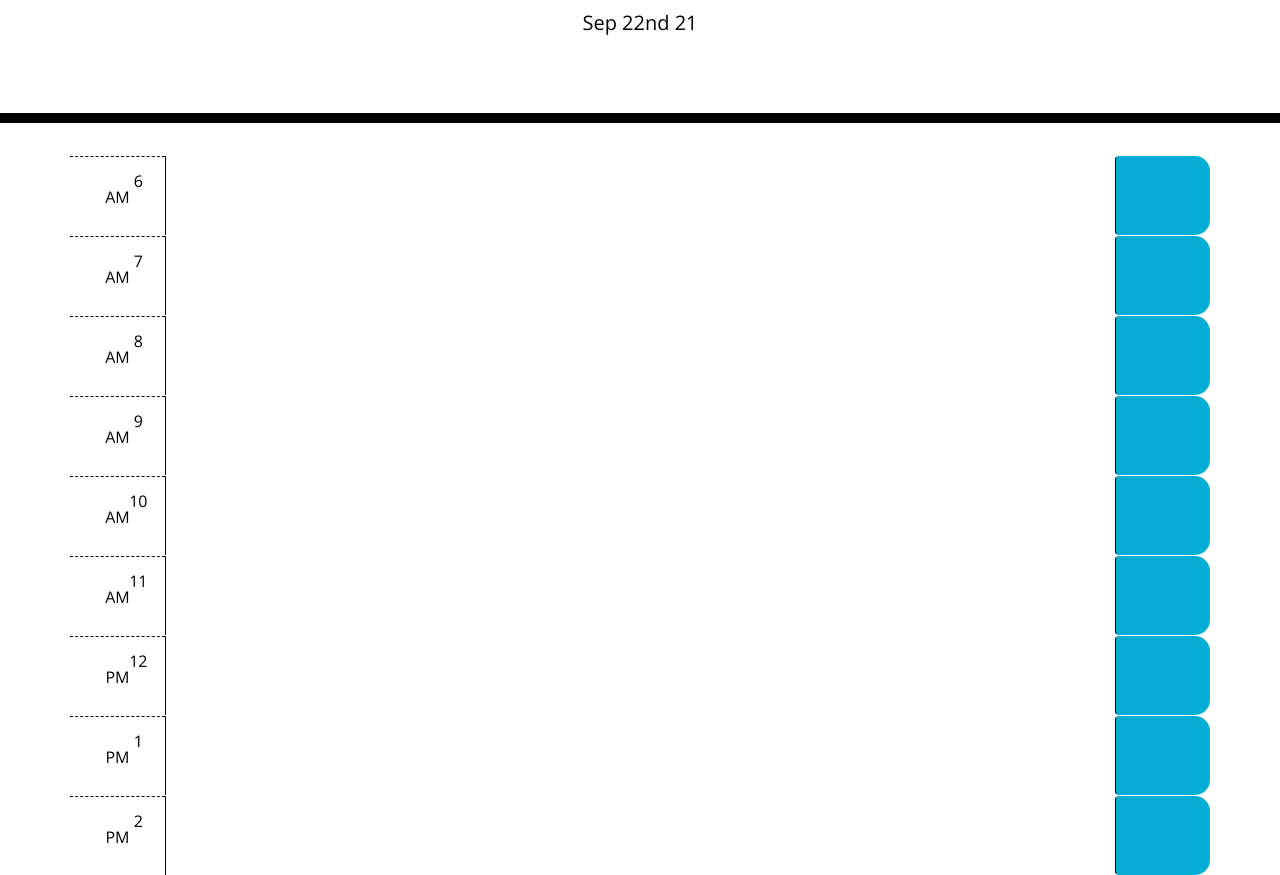
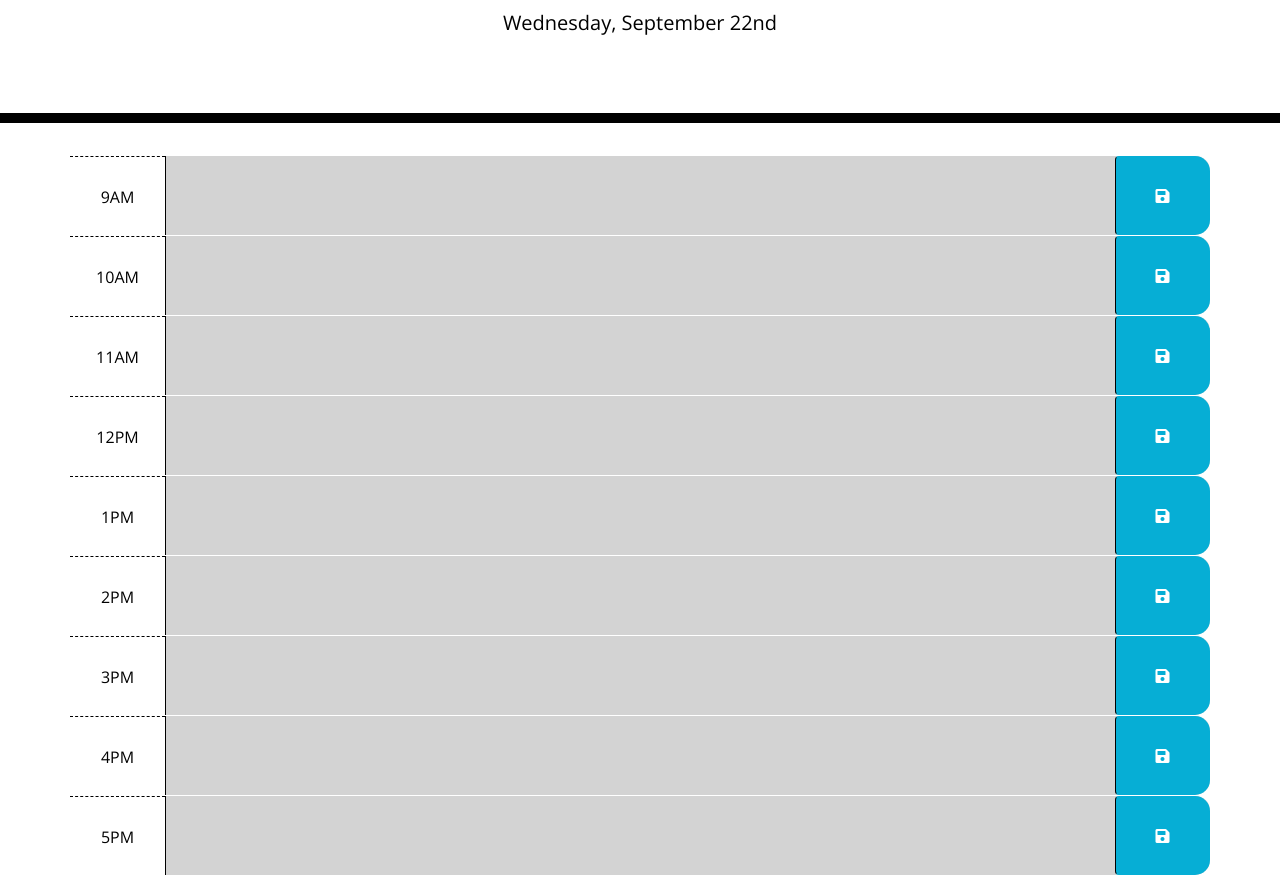
Before and after one commit to jsegobia0/Challenge-7, a plain HTML site: page index.html in a window 1280 px wide. Shown: the part 181-1056 px from the top of the page. Drawn offline with nearby package versions, Linux system fonts and the light colour scheme.

Commit message:
updated file

```diff
--- a/index.html
+++ b/index.html
@@ -28,91 +28,83 @@
       <p class="lead">A simple calendar app for scheduling your work day</p>
       <p id="currentDay" class="lead"></p>
     </header>
-<!-- 6 am -->
     <div class="container">
-      <div id="hour-6" class="row time-block">
+      <div id="hour-9" class="row time-block">
         <div class="col-md-1 hour">
-          6 AM
+          9AM
         </div>
         <textarea class="col-md-10 description">
         </textarea>
-        <button class="btn saveBtn col-md-1"></button>
+        <button class="btn saveBtn col-md-1"><i class="fas fa-save"></i></button>
       </div>
-<!-- 7 am -->
-      <div id="hour-7" class="row time-block">
+      <div id="hour-10" class="row time-block">
         <div class="col-md-1 hour">
-          7 AM
+          10AM
         </div>
         <textarea class="col-md-10 description">
         </textarea>
-        <button class="btn saveBtn col-md-1"></button>
+        <button class="btn saveBtn col-md-1"><i class="fas fa-save"></i></button>
       </div>
-<!-- 8 am -->
-      <div id="hour-8" class="row time-block">
+      <div id="hour-11" class="row time-block">
         <div class="col-md-1 hour">
-          8 AM
+          11AM
         </div>
         <textarea class="col-md-10 description">
         </textarea>
-        <button class="btn saveBtn col-md-1"></button>
+        <button class="btn saveBtn col-md-1"><i class="fas fa-save"></i></button>
       </div>
-<!-- 9 am -->
-      <div id="hour-9" class="row time-block">
+      <div id="hour-12" class="row time-block">
         <div class="col-md-1 hour">
-          9 AM
+          12PM
         </div>
         <textarea class="col-md-10 description">
         </textarea>
-        <button class="btn saveBtn col-md-1"></button>
+        <button class="btn saveBtn col-md-1"><i class="fas fa-save"></i></button>
       </div>
-<!-- 10 am -->
-     <div id="hour-10" class="row time-block">
+     <div id="hour-13" class="row time-block">
         <div class="col-md-1 hour">
-          10 AM
+          1PM
         </div>
         <textarea class="col-md-10 description">
         </textarea>
-        <button class="btn saveBtn col-md-1"></button>
+        <button class="btn saveBtn col-md-1"><i class="fas fa-save"></i></button>
       </div>
-<!-- 11 am -->
-      <div id="hour-11" class="row time-block">
+      <div id="hour-14" class="row time-block">
         <div class="col-md-1 hour">
-          11 AM
+          2PM
         </div>
         <textarea class="col-md-10 description">
         </textarea>
-        <button class="btn saveBtn col-md-1"></button>
+        <button class="btn saveBtn col-md-1"><i class="fas fa-save"></i></button>
       </div>
-<!-- 12 pm -->
-      <div id="hour-12" class="row time-block">
+      <div id="hour-15" class="row time-block">
        <div class="col-md-1 hour">
-          12 PM
+          3PM
         </div>
         <textarea class="col-md-10 description">
         </textarea>
-        <button class="btn saveBtn col-md-1"></button>
+        <button class="btn saveBtn col-md-1"><i class="fas fa-save"></i></button>
       </div>
-<!-- 1 pm -->
-      <div id="hour-1" class="row time-block">
+      <div id="hour-16" class="row time-block">
         <div class="col-md-1 hour">
-          1 PM
+          4PM
         </div>
         <textarea class="col-md-10 description">
         </textarea>
-        <button class="btn saveBtn col-md-1"></button>
+        <button class="btn saveBtn col-md-1"><i class="fas fa-save"></i></button>
       </div>
-<!-- 2 pm -->
-      <div id="hour-2" class="row time-block">
+      <div id="hour-17" class="row time-block">
         <div class="col-md-1 hour">
-          2 PM
+          5PM
         </div>
         <textarea class="col-md-10 description">
         </textarea>
-        <button class="btn saveBtn col-md-1"></button>
+        <button class="btn saveBtn col-md-1"><i class="fas fa-save"></i></button>
       </div>
 
-    <script src="https://cdnjs.cloudflare.com/ajax/libs/jquery/3.2.1/jquery.min.js"></script>
-    <script src="https://cdnjs.cloudflare.com/ajax/libs/moment.js/2.24.0/moment.min.js"></script>
-    <script src="script.js"></script>
+      <script src="https://cdnjs.cloudflare.com/ajax/libs/jquery/3.2.1/jquery.min.js"></script>
+      <script src="https://cdnjs.cloudflare.com/ajax/libs/moment.js/2.24.0/moment.min.js"></script>
+
+      <script src="script.js"></script>
   </body>
 </html>
--- a/script.js
+++ b/script.js
@@ -1,29 +1,54 @@
-// when opening the planner the cuurent day is displayed at the top of the page
-// var currentDay ;
-$("#currentDay").text(moment().format("MMM Do YY"));
-// moment().format("MMM Do YY")
-// .text current day to <p>
-// .append current day to <p>
+$(document).ready(function() {
+    // listen for save button clicks
+    $(".saveBtn").on("click", function() {
+      // get nearby values
+      var value = $(this).siblings(".description").val();
+      var time = $(this).parent().attr("id");
 
+      // save in localStorage
+      localStorage.setItem(time, value);
+    });
 
-// when viewing time blocks for a specific day each time block is color-coded to indicate whether it is past, present, or future
+    function hourUpdater() {
+      // get current number of hours
+      var currentHour = moment().hours();
 
-// var color for past ;
-// var color for present ;
-// var color for future ;
-// if past { color past = grey} ;
-// if present { color present = red} ;
-// if future { color future = green} ;
+      // loop over time blocks
+      $(".time-block").each(function() {
+        var blockHour = parseInt($(this).attr("id").split("-")[1]);
 
+        // check if we've moved past this time
+        if (blockHour < currentHour) {
+          $(this).addClass("past");
+        }
+        else if (blockHour === currentHour) {
+          $(this).removeClass("past");
+          $(this).addClass("present");
+        }
+        else {
+          $(this).removeClass("past");
+          $(this).removeClass("present");
+          $(this).addClass("future");
+        }
+      });
+    }
 
-// when clicking on a time block the user can enter an event
+    hourUpdater();
 
-// on click = .text ;
-// .append .text entered ;
+    // set up interval to check if current time needs to be updated
+    var interval = setInterval(hourUpdater, 15000);
 
-// when clicking the save button for "that" time block the text is saved in the local storage
+    // load any saved data from localStorage
+    $("#hour-9 .description").val(localStorage.getItem("hour-9"));
+    $("#hour-10 .description").val(localStorage.getItem("hour-10"));
+    $("#hour-11 .description").val(localStorage.getItem("hour-11"));
+    $("#hour-12 .description").val(localStorage.getItem("hour-12"));
+    $("#hour-13 .description").val(localStorage.getItem("hour-13"));
+    $("#hour-14 .description").val(localStorage.getItem("hour-14"));
+    $("#hour-15 .description").val(localStorage.getItem("hour-15"));
+    $("#hour-16 .description").val(localStorage.getItem("hour-16"));
+    $("#hour-17 .description").val(localStorage.getItem("hour-17"));
 
-// on click = save button ;
-// save to localStorage ;
-
-// when the page is refreshed the saved events persist
+    // display current day on page
+    $("#currentDay").text(moment().format("dddd, MMMM Do"));
+  });
```
